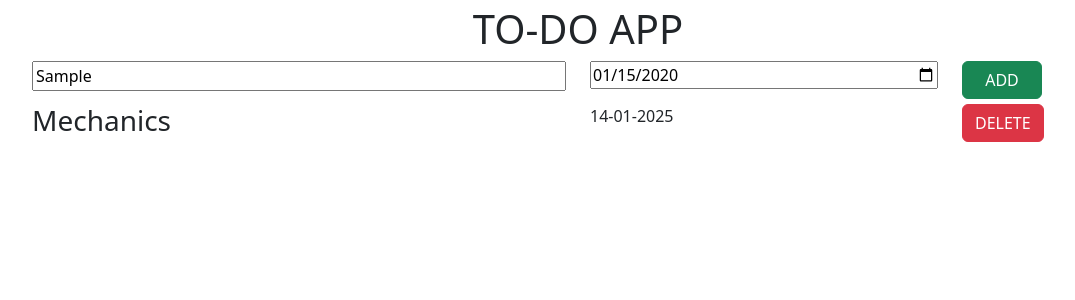
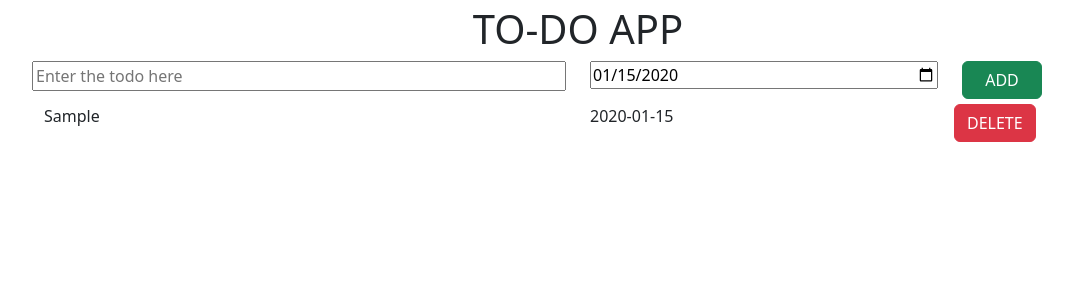
Before and after one commit to Hemant-dbit/React-Projects, a React (Vite) app in the folder TO-DO APP/: page / in a window 1280 px wide. Both pictures are taken after typing "Sample", "2020-01-15" into the empty fields and a click on the button "ADD". Shown: the top 300 px of the page, without its empty margins (62-1137 px from the left). Built offline with nearby package versions, Linux system fonts and the light colour scheme.

Commit message:
functional ToDo app

```diff
--- a/TO-DO APP/src/App.jsx
+++ b/TO-DO APP/src/App.jsx
@@ -1,14 +1,36 @@
 import AppName from "./components/AppName";
 import ToDoName from "./components/ToDoName";
 import ToDoItem from "./components/ToDoItem";
+import TodoItems from "./components/ToDoItems";
 import "./App.css";
+import { useState } from "react";
 
 function App() {
+  const [todoItems , setTodoItems] = useState([]);
+
+  const handleNewItem = (itemName, itemDueDate) => {
+    console.log(`New Item Added: ${itemName} Date:${itemDueDate}`);
+    const newTodoItems = [
+      ...todoItems,
+      { name: itemName, dueDate: itemDueDate },
+    ];
+    setTodoItems(newTodoItems);
+  };
+
+  const handleDeleteItem = (todoItemName) => {
+    const newTodoItems = todoItems.filter((item) => item.name !== todoItemName);
+    setTodoItems(newTodoItems);
+  };
+
+
   return (
     <div className="to-do container">
       <AppName></AppName>
-      <ToDoName></ToDoName>
-      <ToDoItem></ToDoItem>
+      <ToDoName onNewItem={handleNewItem}></ToDoName>
+      <TodoItems
+        todoItems={todoItems}
+        onDeleteClick={handleDeleteItem}
+      ></TodoItems>
     </div>
   );
 }
--- a/TO-DO APP/src/components/ToDoItem.jsx
+++ b/TO-DO APP/src/components/ToDoItem.jsx
@@ -1,13 +1,15 @@
-function ToDoItem() {
+function ToDoItem({ todoName, todoDate, onDeleteClick }) {
   return (
     <div className="container ">
       <div className="row">
-        <div className="col-6">
-          <h3>Mechanics</h3>
-        </div>
-        <div className="col-4">14-01-2025</div>
+        <div className="col-6">{todoName}</div>
+        <div className="col-4">{todoDate}</div>
         <div className="col-2">
-          <button type="button" className="btn btn-danger hg_button">
+          <button
+            type="button"
+            className="btn btn-danger hg_button"
+            onClick={() => onDeleteClick(todoName)}
+          >
             DELETE
           </button>
         </div>
--- a/TO-DO APP/src/components/ToDoItems.jsx
+++ b/TO-DO APP/src/components/ToDoItems.jsx
@@ -1,9 +1,19 @@
-function ToDoItems() {
+import TodoItem from "./ToDoItem";
+// import styles from "./TodoItems.module.css";
+
+const TodoItems = ({ todoItems ,onDeleteClick }) => {
 
   return (
+    <div className="container">
+      {todoItems.map((item) => (
+        <TodoItem
+          todoDate={item.dueDate}
+          todoName={item.name}
+          onDeleteClick={onDeleteClick}
+        ></TodoItem>
+      ))}
+    </div>
+  );
+};
 
-  )
-
-}
-
-export default ToDoItems;
+export default TodoItems;
--- a/TO-DO APP/src/components/ToDoName.jsx
+++ b/TO-DO APP/src/components/ToDoName.jsx
@@ -1,17 +1,43 @@
-function ToDoName() {
+import React, { useState } from "react";
+
+function ToDoName({onNewItem}) {
+  const [todoName, setTodoName] = useState("");
+  const [dueDate, setDueDate] = useState("");
+
+  const handleAddButtonClicked = () => {
+    onNewItem(todoName, dueDate);
+    setTodoName("");
+    setDueDate("");
+  };
+  const handleNameChange = (event) => {
+    setTodoName(event.target.value);
+  };
+  const handleDateChange = (event) => {
+    setDueDate(event.target.value);
+  };
+
   return (
     <div className="ToDoContainer">
-      <div class="container ">
-        <div class="row">
-          <div class="col-6">
-            <input type="text" placeholder="Enter the task here" />
+      <div className="container ">
+        <div className="row">
+          <div className="col-6">
+            <input
+              type="text"
+              placeholder="Enter the todo here"
+              value={todoName}
+              onChange={handleNameChange}
+            />
           </div>
-          <div class="col-4">
+          <div className="col-4" value={dueDate} onChange={handleDateChange}>
             <input type="date" />
           </div>
 
-          <div class="col-2">
-            <button type="button" class="btn btn-success hg_button">
+          <div className="col-2">
+            <button
+              type="button"
+              className="btn btn-success hg_button"
+              onClick={handleAddButtonClicked}
+            >
               ADD
             </button>
           </div>
```
